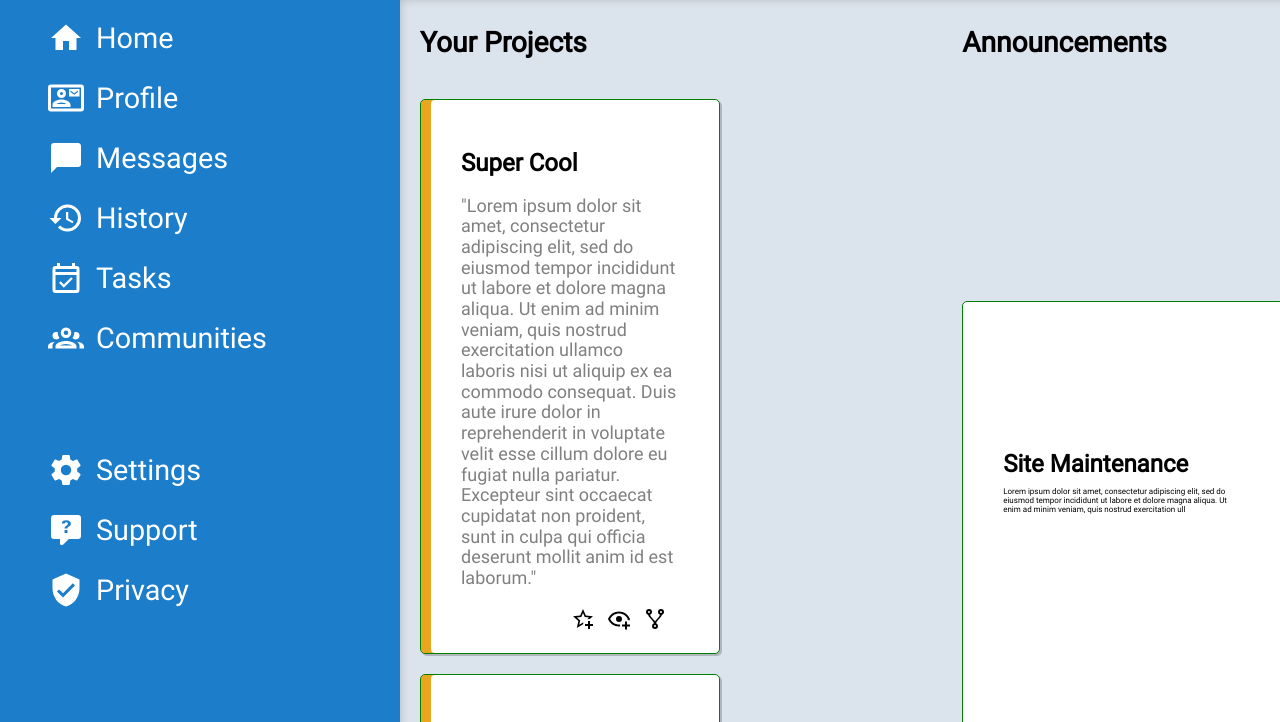
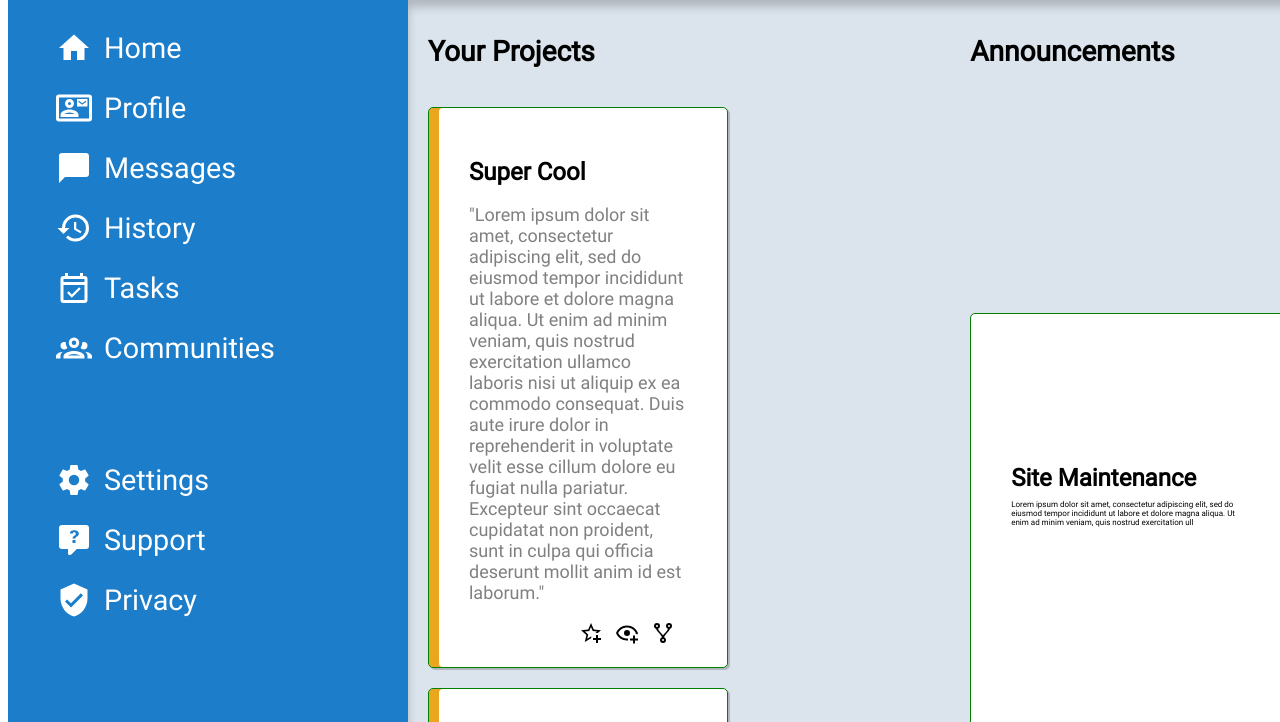
Before and after one commit to YoYuTW/admin-dashboard, a website: page index.html in a window 1280 px wide. Shown: the part 211-933 px from the top of the page. Drawn offline with nearby package versions, Linux system fonts and the light colour scheme.

Commit message:
im play dump. I forgot to put normalize.css outside my node_module Move the file into src filder and fix html path

```diff
--- a/index.html
+++ b/index.html
@@ -4,7 +4,7 @@
   <meta charset="UTF-8">
   <meta http-equiv="X-UA-Compatible" content="IE=edge">
   <meta name="viewport" content="width=device-width, initial-scale=1.0">
-  <link rel="stylesheet" href="./node_modules/normalize.css/normalize.css">
+  <link rel="stylesheet" href=".normalize.css">
   <link rel="stylesheet" href="./src/style.css">
   <title>Admin Dashboard</title>
 </head>
--- a/src/style.css
+++ b/src/style.css
@@ -11,7 +11,6 @@
 
 body {
   height: 100vh;
-  margin: 0;
   display: grid;
   grid-template: 200px 1fr/400px 1fr;
 }
```
